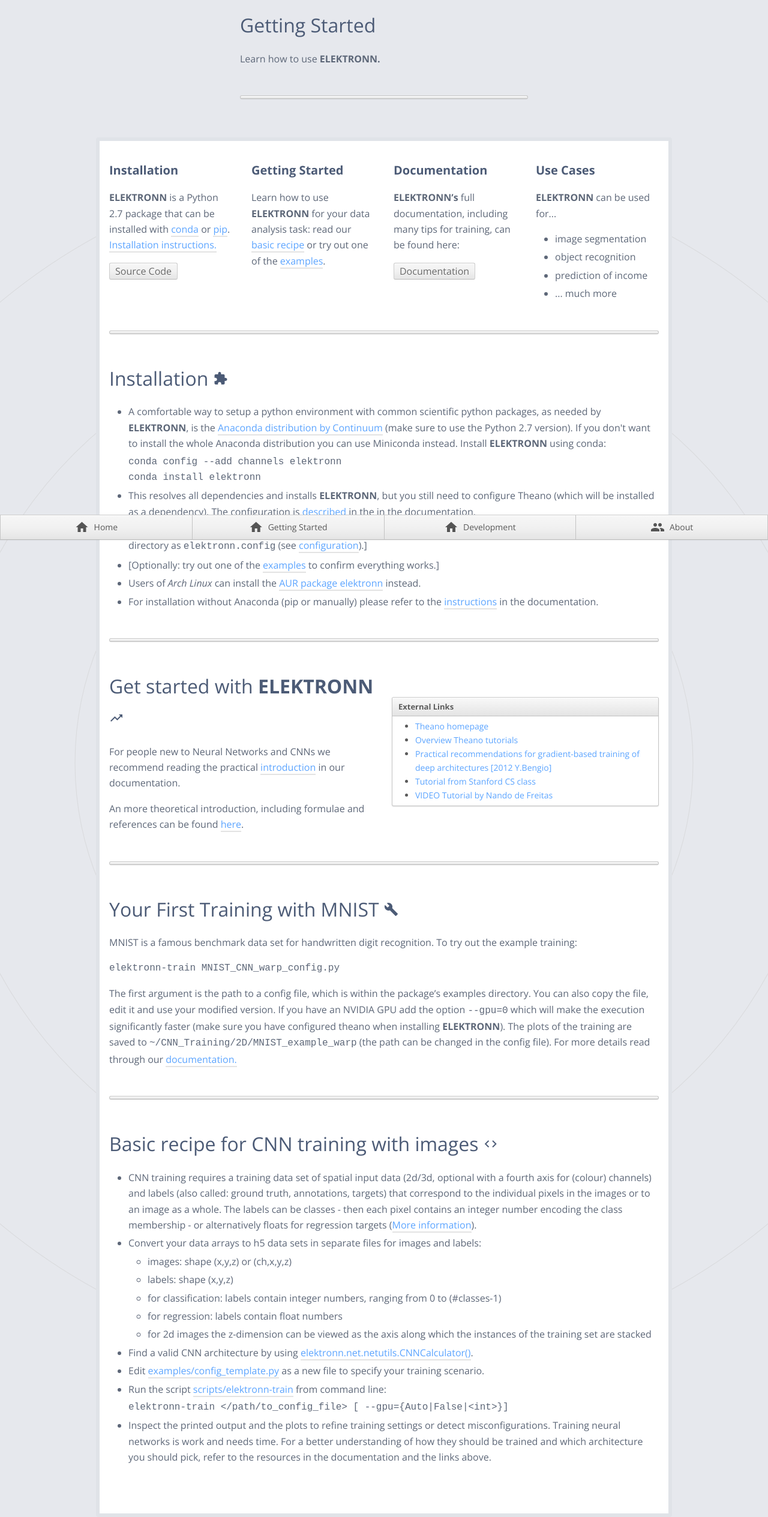
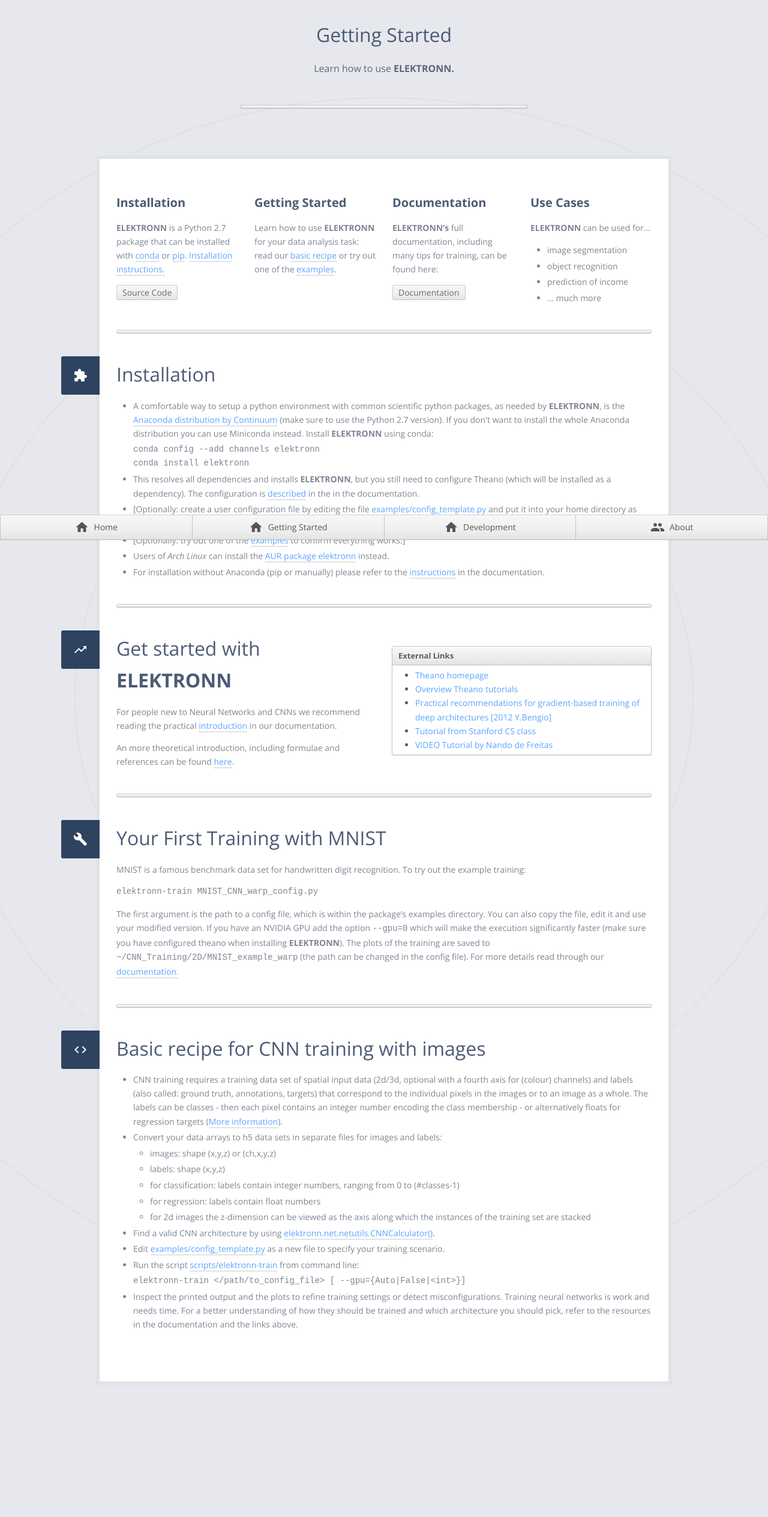
Before and after one commit to ELEKTRONN/elektronn.github.io, a Jekyll site: the page built from getting-started.html, in a window 1280 px wide. Shown: the whole page at 60% size. Built offline with Jekyll 4.4.1, drawn with Linux system fonts in a browser that asks for light colours; after the commit the page ends 2309 px from its top, so only the background shows below that.

Commit message:
re-structure _section.scss

```diff
--- a/_sass/entities/_section.scss
+++ b/_sass/entities/_section.scss
@@ -21,35 +21,43 @@
 	background: url("/images/background.png") 50% 50% no-repeat;
 
 	&__header {
-		flex: 1;
+		margin-top: 1em;
+		text-align: center;
+
+		&__heading {
+			margin-bottom: 4em;
+		}
 	}
 
 	&__body {
+		flex: 1;
 		background: #fff;
 		border: 6px solid #e0e3e8;
 		border-radius: 4px;
-		padding: 2em 1em 5em;
+		padding: 4em 2em 6em;
+		font-size: 1.4rem;
+		color: rgba(#5d6778, .8);
+
+		h2 {
+			position: relative;
+
+			.heading-icon {
+				margin-top: 0;
+				position: absolute;
+				width: 64px;
+				height: 64px;
+				background: red;
+				top: -4px;
+				left: -92px;
+				color: white;
+				border-top-left-radius: 3px;
+				border-bottom-left-radius: 3px;
+				background: #2E435F;
+				text-align: center;
+				line-height: 64px;
+			}
+		}
 	}
-}
-
-.page-header {
-	@extend .banner__content;
-
-	border-width: 0 0 6px;
-	border-bottom: 6px solid #e0e3e8;
-	margin-bottom: 4em;
-	padding: 2em 2em;
-	font-size: 1.4rem;
-
-	> * {
-		opacity: .8;
-	}
-}
-
-.content {
-	padding-left: 1em;
-	padding-right: 1em;
-	margin-bottom: 4em;
 }
 
 .member-gallery {
```
